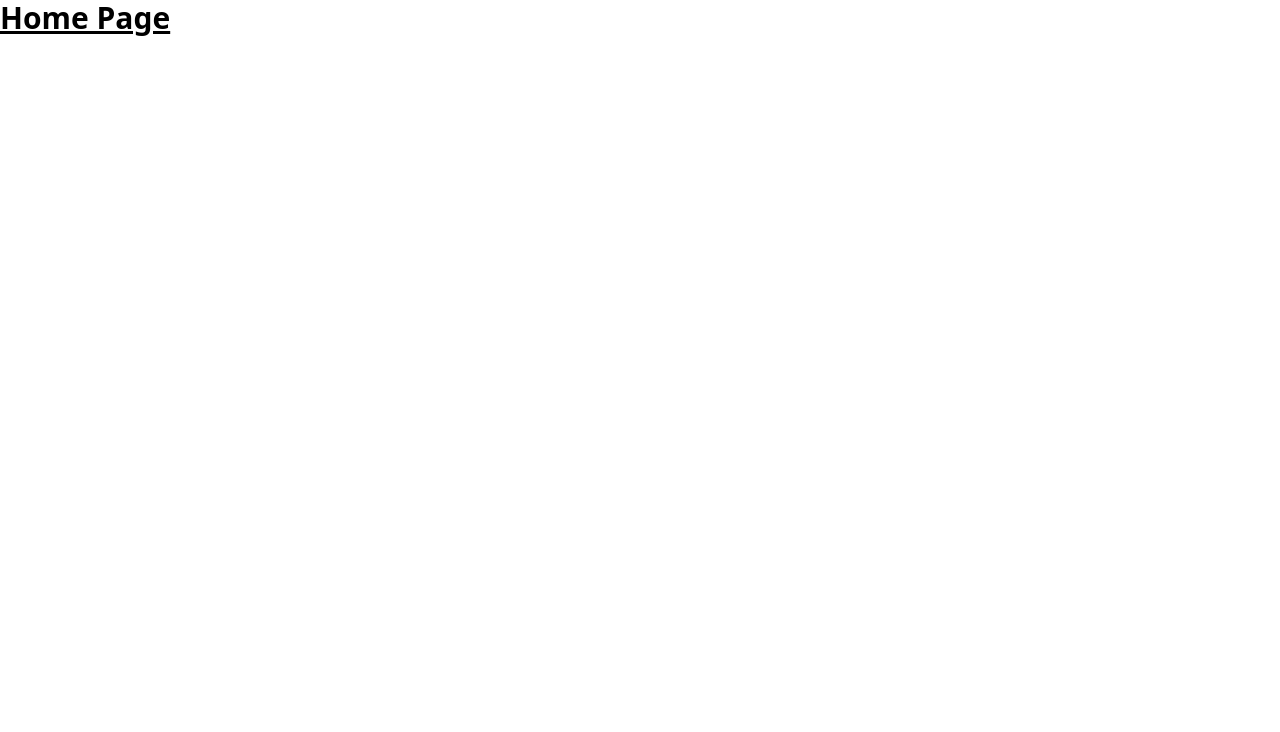
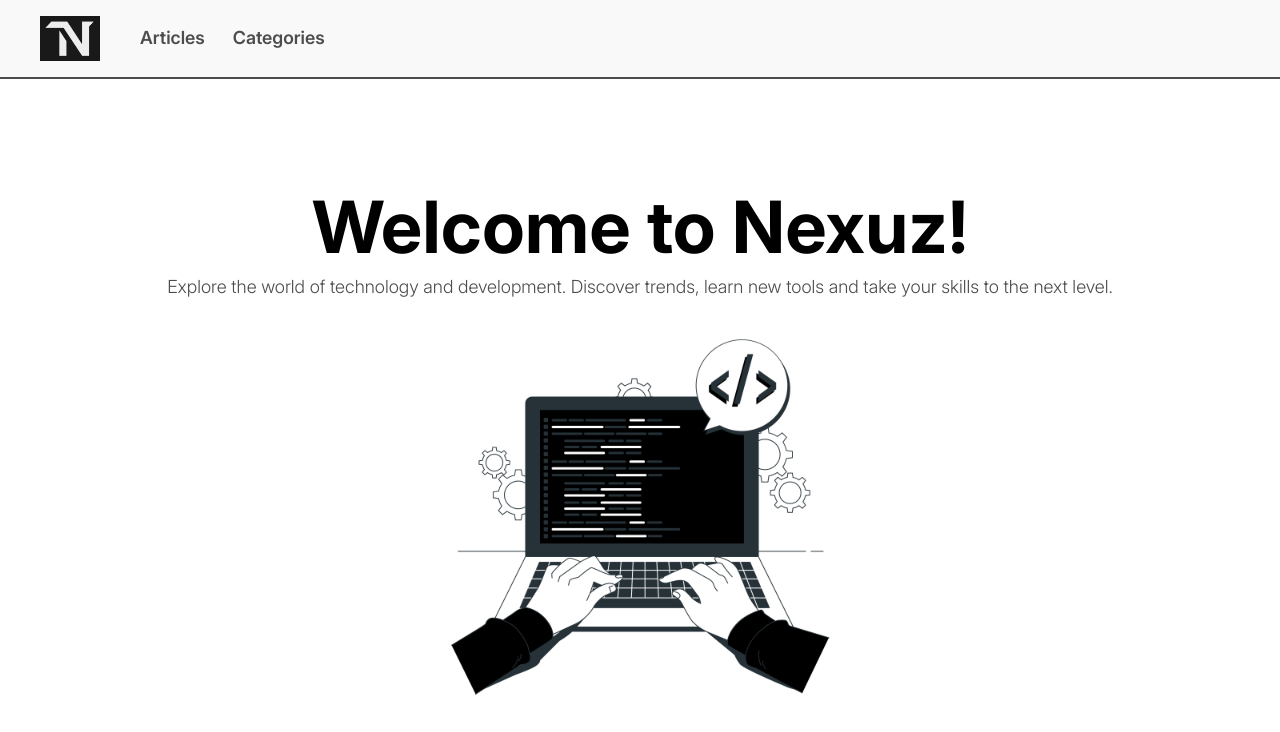
Before and after one commit to rruiz204/blog-prototype, a React app: page / in a window 1280 px wide. Shown: the top 732 px of the page. Built offline with nearby package versions, Linux system fonts and the light colour scheme; the HTML template or start-up script is replaced by a standard one.

Commit message:
feat: working on home page

```diff
--- a/src/pages/Home.tsx
+++ b/src/pages/Home.tsx
@@ -1,9 +1,26 @@
 import { JSX } from "react";
+import CodingImg from "@assets/imgs/hand-coding.png";
+import { Navbar } from "@components/common/organisms/Navbar";
 
 export const Home = (): JSX.Element => {
   return (
-    <div>
-      <h1 className="text-3xl font-semibold underline">Home Page</h1>
+    <div className="flex flex-col min-h-screen">
+      <Navbar></Navbar>
+
+      <div className="flex-1 flex flex-col items-center gap-6 pt-28">
+        <div className="text-center h-fit">
+          <h1 className="text-7xl font-inter-bold mb-2.5">Welcome to Nexuz!</h1>
+
+          <p className="text-lg text-details-100 font-inter-light">
+            Explore the world of technology and development.
+            Discover trends, learn new tools and take your skills to the next level.
+          </p>
+        </div>
+
+        <div className="">
+          <img src={CodingImg} className="w-[400px] h-[400px]" />
+        </div>
+      </div>
     </div>
   );
 };
```
